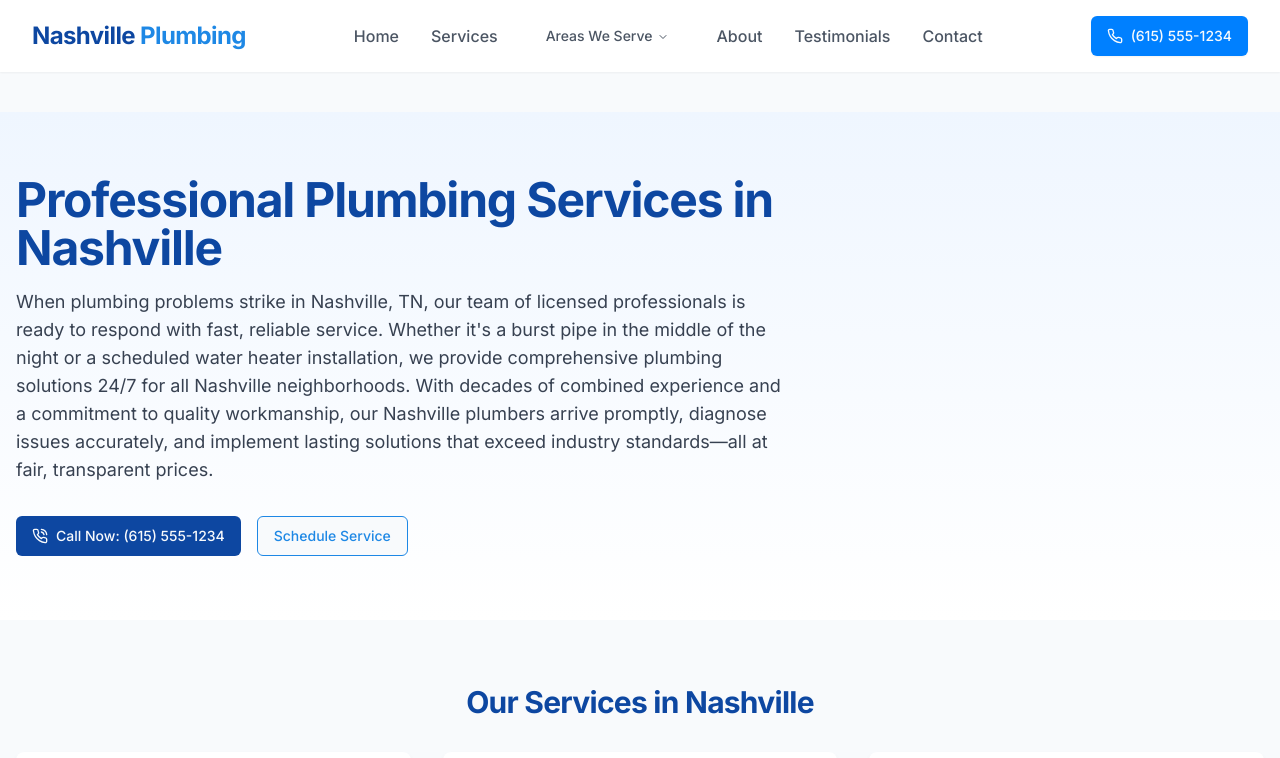
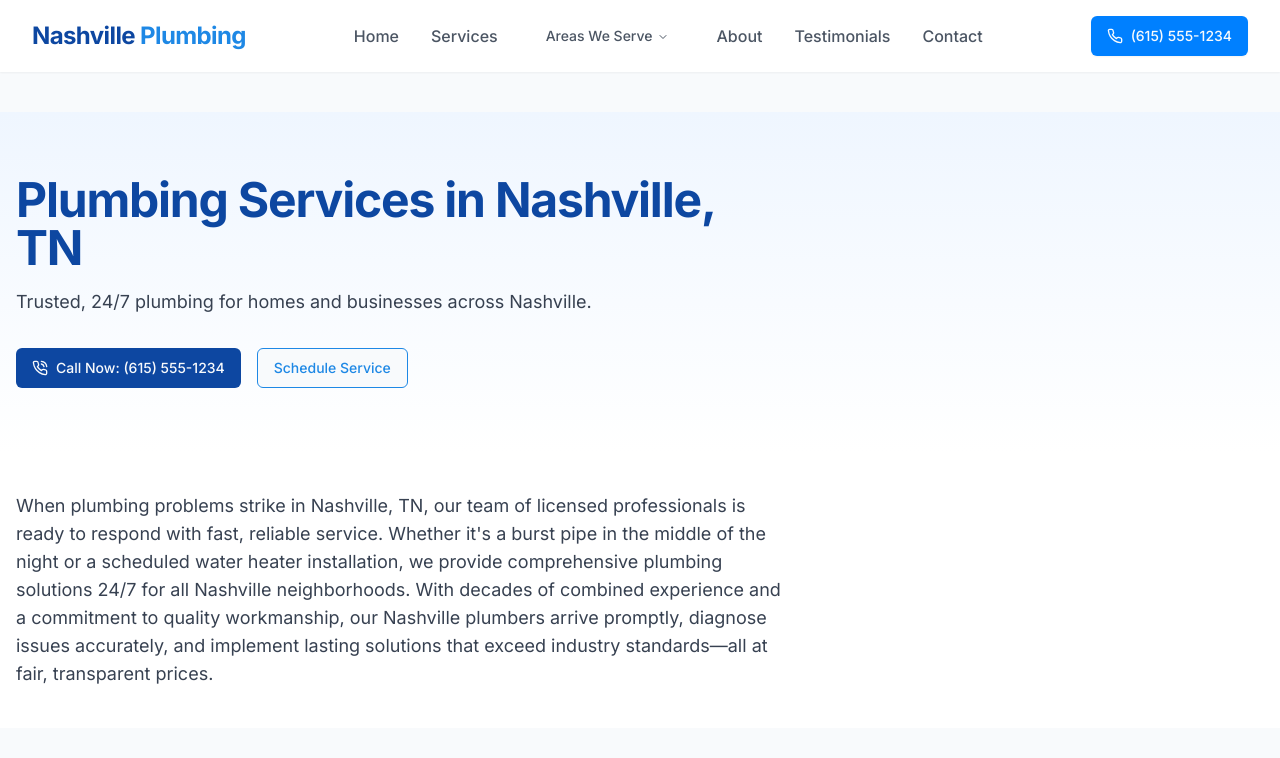
Before and after one commit to TimKJones/above-all-plumbing, a React (Vite) app: page /nashville in a window 1280 px wide. Shown: the top 758 px of the page. Built offline with nearby package versions, Linux system fonts and the light colour scheme.

Commit message:
feat: Update Nashville page content
Refactor the Nashville page to improve visual clarity by shortening the hero text and moving the introductory paragraph.

```diff
--- a/src/components/CityPage.tsx
+++ b/src/components/CityPage.tsx
@@ -1,4 +1,3 @@
-
 import React from 'react';
 import { Wrench, PhoneCall, Clock, Droplet, Flame, Trash2 } from 'lucide-react';
 import { Button } from '@/components/ui/button';
@@ -7,6 +6,7 @@ import { Card, CardContent } from '@/components/ui/card';
 
 interface CityPageProps {
   city: string;
+  introText?: string;
   neighborhoods?: string[];
   testimonial?: {
     name: string;
@@ -14,29 +14,33 @@ interface CityPageProps {
   };
 }
 
-const CityPage: React.FC<CityPageProps> = ({ city, neighborhoods, testimonial }) => {
+const CityPage: React.FC<CityPageProps> = ({ city, introText, neighborhoods, testimonial }) => {
   // Default content for all cities
-  let introText = `Reliable, high-quality plumbing solutions for ${city} residents and businesses.
+  let cityIntroText = `Reliable, high-quality plumbing solutions for ${city} residents and businesses.
                 From emergency repairs to installation projects, we've got you covered.`;
 
   // Nashville-specific content
   if (city === "Nashville") {
-    introText = `When plumbing problems strike in Nashville, TN, our team of licensed professionals is ready to respond with fast, reliable service. Whether it's a burst pipe in the middle of the night or a scheduled water heater installation, we provide comprehensive plumbing solutions 24/7 for all Nashville neighborhoods. With decades of combined experience and a commitment to quality workmanship, our Nashville plumbers arrive promptly, diagnose issues accurately, and implement lasting solutions that exceed industry standards—all at fair, transparent prices.`;
+    cityIntroText = `When plumbing problems strike in Nashville, TN, our team of licensed professionals is ready to respond with fast, reliable service. Whether it's a burst pipe in the middle of the night or a scheduled water heater installation, we provide comprehensive plumbing solutions 24/7 for all Nashville neighborhoods. With decades of combined experience and a commitment to quality workmanship, our Nashville plumbers arrive promptly, diagnose issues accurately, and implement lasting solutions that exceed industry standards—all at fair, transparent prices.`;
   }
 
   return (
     <div>
       <Navbar />
       <div className="pt-10">
-        {/* Hero Section */}
+        {/* Hero Section - Now with shorter headline and subheadline */}
         <section className="py-16 bg-gradient-to-b from-blue-50 to-white">
           <div className="container mx-auto px-4">
             <div className="max-w-3xl">
               <h1 className="text-4xl md:text-5xl font-bold text-plumbing-600 mb-4">
-                Professional Plumbing Services in {city}
+                {city === "Nashville"
+                  ? "Plumbing Services in Nashville, TN"
+                  : `Professional Plumbing Services in ${city}`}
               </h1>
               <p className="text-lg text-gray-700 mb-8">
-                {introText}
+                {city === "Nashville"
+                  ? "Trusted, 24/7 plumbing for homes and businesses across Nashville."
+                  : `Reliable, high-quality plumbing solutions for ${city} residents and businesses.`}
               </p>
               <div className="flex flex-col sm:flex-row gap-4">
                 <Button className="bg-plumbing-600 hover:bg-plumbing-700 flex items-center gap-2">
@@ -50,6 +54,19 @@ const CityPage: React.FC<CityPageProps> = ({ city, neighborhoods, testimonial })
             </div>
           </div>
         </section>
+
+        {/* Introduction Section - Moved from hero to its own section */}
+        {city === "Nashville" && (
+          <section className="py-10 bg-white">
+            <div className="container mx-auto px-4">
+              <div className="max-w-3xl">
+                <p className="text-lg text-gray-700">
+                  {cityIntroText}
+                </p>
+              </div>
+            </div>
+          </section>
+        )}
 
         {/* Local Services Section */}
         <section className="py-16">
--- a/src/pages/Nashville.tsx
+++ b/src/pages/Nashville.tsx
@@ -13,11 +13,14 @@ const Nashville = () => {
     text: "When my water heater failed on a Sunday evening, their team was at my East Nashville home within an hour. The technician quickly diagnosed the issue, explained my options, and had a new unit installed that same day. Professional, fast, and fairly priced - I wouldn't call anyone else!"
   };
 
+  const introText = "When plumbing problems strike in Nashville, TN, our team of licensed professionals is ready to respond with fast, reliable service. Whether it's a burst pipe in the middle of the night or a scheduled water heater installation, we provide comprehensive plumbing solutions 24/7 for all Nashville neighborhoods. With decades of combined experience and a commitment to quality workmanship, our Nashville plumbers arrive promptly, diagnose issues accurately, and implement lasting solutions that exceed industry standards—all at fair, transparent prices.";
+
   return (
     <CityPage
       city="Nashville"
       neighborhoods={nashvilleNeighborhoods}
       testimonial={testimonial}
+      introText={introText}
     />
   );
 };
```
